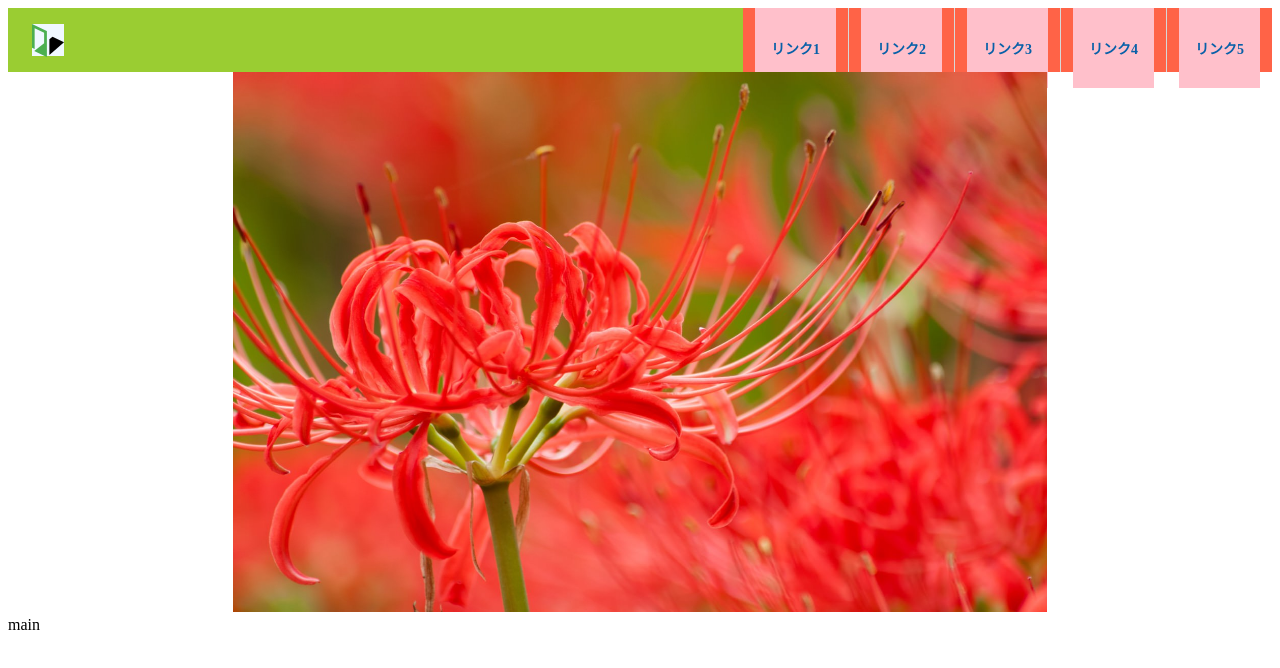
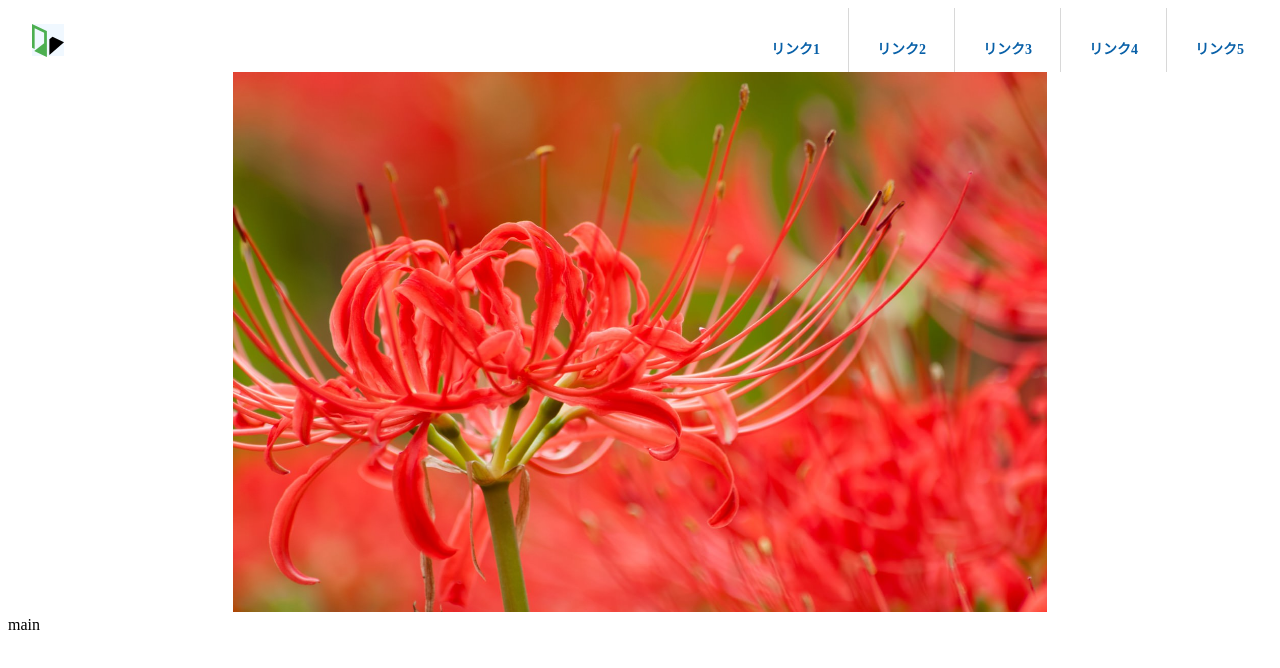
Before and after one commit to masui-maho-mwz/my-page-design-gallery-2, a Next.js app: page /mega-menu-header in a window 1280 px wide. Shown: the top 668 px of the page. Built offline with nearby package versions, Linux system fonts and the light colour scheme.

Commit message:
fix: 不要なコードを削除

```diff
--- a/src/app/mega-menu-header/page.tsx
+++ b/src/app/mega-menu-header/page.tsx
@@ -9,7 +9,7 @@ const images = [
 
 export default function MegaMenuHeader() {
   return (
-    <div className={styles.root}>
+    <div>
       <SliderComponent images={images} />
       <div className={styles.main}>main</div>
     </div>
--- a/src/components/mega-menu-header/elements/buttons/button/styles.module.css
+++ b/src/components/mega-menu-header/elements/buttons/button/styles.module.css
@@ -8,7 +8,6 @@
   font-weight: bold;
   text-decoration: none;
   cursor: pointer;
-  background-color: pink;
 }
 .root:hover {
   color: #e6e4dd;
--- a/src/components/mega-menu-header/slider/page.tsx
+++ b/src/components/mega-menu-header/slider/page.tsx
@@ -31,7 +31,7 @@ export const SliderComponent = ({ images }: Props) => {
     <div className={styles.root}>
       <Slider {...settings} className={styles.root}>
         {images.map(({ id, src, alt }) => (
-          <Image key={id} src={src} alt={alt} className={styles.img} width={1024} height={540} />
+          <Image key={id} src={src} alt={alt} className={styles.img} width={540} height={540} />
         ))}
       </Slider>
     </div>
--- a/src/features/mega-menu-header/header/menu-list/styles.module.css
+++ b/src/features/mega-menu-header/header/menu-list/styles.module.css
@@ -13,7 +13,6 @@
   padding: 0 12px;
   /* TODO: 本来線の長さは文字の高さと同じくらいです。現在は、ホバーした時に反応する範囲を優先しています。両立する方法は時間があったら検討します。 */
   border-right: 1px solid #d8d8d8;
-  background-color: tomato;
 }
 
 .list:last-child {
--- a/src/features/mega-menu-header/header/styles.module.css
+++ b/src/features/mega-menu-header/header/styles.module.css
@@ -4,7 +4,6 @@
   display: flex;
   justify-content: space-between;
   align-items: center;
-  background-color: yellowgreen;
 }
 
 .logo {
```
